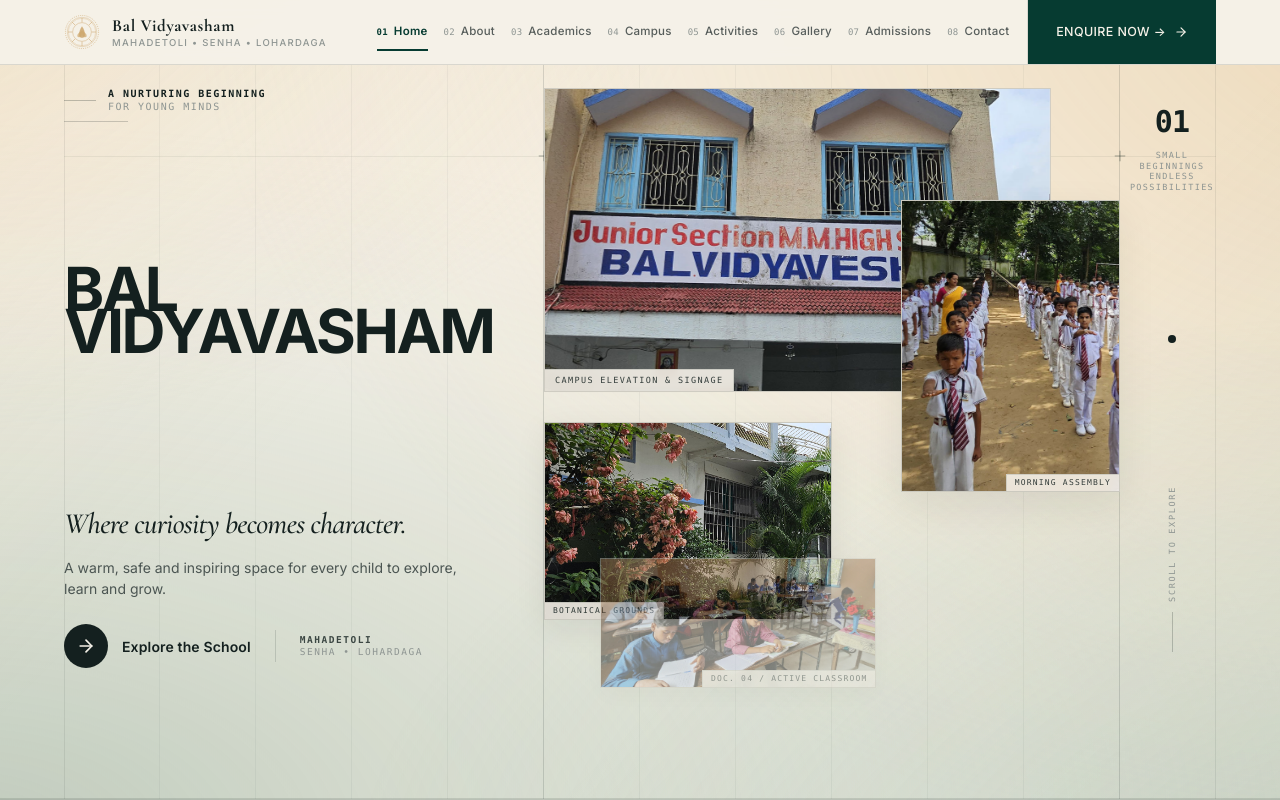
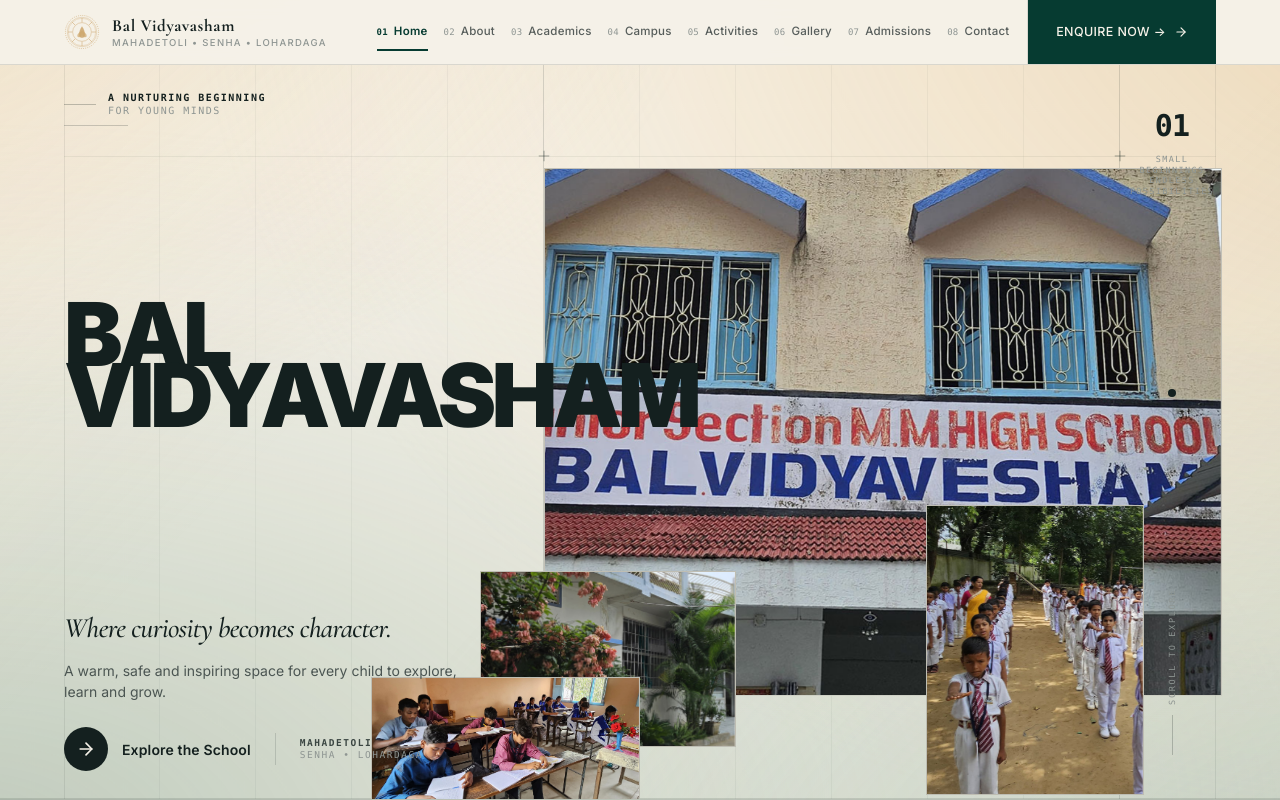
Before and after one commit to Krishna00s/Bal-Vidya-Vesham, a React (Vite) app: page / in a window 1280 px wide. Shown: the top 800 px of the page. Built offline with nearby package versions, Linux system fonts and the light colour scheme.

Commit message:
fix(hero): implement visual correction pass with massive display typography and dominant photographic scale

```diff
--- a/index.html
+++ b/index.html
@@ -8,8 +8,8 @@
     <meta name="description" content="Bal Vidyavasham School, Mahadetoli, Senha, Lohardaga. A nurturing beginning for young minds where curiosity becomes character." />
     <link rel="preconnect" href="https://fonts.googleapis.com" />
     <link rel="preconnect" href="https://fonts.gstatic.com" crossorigin />
-    <link href="https://fonts.googleapis.com/css2?family=Caveat:wght@400;500;600;700&family=Cormorant+Garamond:ital,wght@0,400;0,500;0,600;0,700;1,400;1,500;1,600&family=Inter:wght@300;400;500;600;700&display=swap" rel="stylesheet" />
-    <link rel="preload" as="image" href="/images/hero-student.jpg" fetchpriority="high" />
+    <link href="https://fonts.googleapis.com/css2?family=Caveat:wght@400;500;600;700&family=Cormorant+Garamond:ital,wght@0,400;0,500;0,600;0,700;1,400;1,500;1,600&family=Inter:wght@300;400;500;600;700;800;900&display=swap" rel="stylesheet" />
+    <link rel="preload" as="image" href="/images/hero-campus-exterior.jpg" fetchpriority="high" />
   </head>
   <body class="bg-[#F5F1E8] text-[#14201F] antialiased selection:bg-[#063B31] selection:text-[#F5F1E8]">
     <div id="root"></div>
--- a/src/components/sections/HeroSection.tsx
+++ b/src/components/sections/HeroSection.tsx
@@ -12,6 +12,7 @@
 
 export function HeroSection() {
   const sectionRef = useRef<HTMLElement>(null)
+  const titleRef = useRef<HTMLDivElement>(null)
   const mainFrameRef = useRef<HTMLDivElement>(null)
   const mainImageRef = useRef<HTMLImageElement>(null)
   const envFrameRef = useRef<HTMLDivElement>(null)
@@ -35,48 +36,47 @@
           },
         })
 
-        // Independent typography entrance
+        // Independent typography eyebrow entrance
         tl.from('.hero-eyebrow', {
           opacity: 0,
-          y: 14,
-          duration: 0.6,
+          y: 12,
+          duration: 0.55,
         })
+          // Monumental title restrained vertical reveal
           .from(
             '.hero-heading-line',
             {
               opacity: 0,
-              y: 32,
+              y: 42,
               stagger: 0.12,
-              duration: 0.8,
+              duration: 0.85,
             },
-            '-=0.35',
+            '-=0.3',
           )
 
-        // Primary dominant hero photograph clip-path reveal
+        // Dominant primary hero photograph clip-path reveal
         if (mainFrameRef.current) {
           tl.fromTo(
             mainFrameRef.current,
             {
               clipPath: 'inset(0% 0% 100% 0%)',
-              opacity: 0.15,
             },
             {
               clipPath: 'inset(0% 0% 0% 0%)',
-              opacity: 1,
-              duration: 1.1,
+              duration: 1.15,
               ease: 'power3.inOut',
             },
-            '-=0.55',
+            '-=0.65',
           )
         }
 
-        // Supporting photographs enter with small opposing translations
+        // Supporting photographs enter with subtle opposing translations (never faded)
         if (envFrameRef.current) {
           tl.from(
             envFrameRef.current,
             {
-              x: -24,
-              y: 18,
+              x: -22,
+              y: 20,
               opacity: 0,
               duration: 0.85,
               ease: 'power2.out',
@@ -89,8 +89,8 @@
           tl.from(
             assemblyFrameRef.current,
             {
-              x: 24,
-              y: 18,
+              x: 22,
+              y: 20,
               opacity: 0,
               duration: 0.85,
               ease: 'power2.out',
@@ -103,9 +103,9 @@
           tl.from(
             classroomFrameRef.current,
             {
-              y: 22,
+              y: 24,
               opacity: 0,
-              duration: 0.75,
+              duration: 0.8,
               ease: 'power2.out',
             },
             '-=0.6',
@@ -118,7 +118,7 @@
           {
             opacity: 0,
             y: 16,
-            duration: 0.7,
+            duration: 0.65,
           },
           '-=0.6',
         )
@@ -127,7 +127,7 @@
             {
               opacity: 0,
               y: 14,
-              duration: 0.65,
+              duration: 0.6,
             },
             '-=0.55',
           )
@@ -136,7 +136,7 @@
             {
               opacity: 0,
               y: 12,
-              duration: 0.6,
+              duration: 0.55,
             },
             '-=0.5',
           )
@@ -153,7 +153,7 @@
         // Main photograph subtle internal parallax
         if (mainImageRef.current && sectionRef.current) {
           gsap.to(mainImageRef.current, {
-            yPercent: -8,
+            yPercent: -6,
             ease: 'none',
             scrollTrigger: {
               trigger: sectionRef.current,
@@ -168,7 +168,7 @@
         // Environmental courtyard drift (Rate A)
         if (envFrameRef.current && sectionRef.current) {
           gsap.to(envFrameRef.current, {
-            yPercent: -14,
+            yPercent: -12,
             ease: 'none',
             scrollTrigger: {
               trigger: sectionRef.current,
@@ -183,7 +183,7 @@
         // Emotional assembly portrait drift (Rate B)
         if (assemblyFrameRef.current && sectionRef.current) {
           gsap.to(assemblyFrameRef.current, {
-            yPercent: -22,
+            yPercent: -18,
             ease: 'none',
             scrollTrigger: {
               trigger: sectionRef.current,
@@ -195,17 +195,11 @@
           })
         }
 
-        // Classroom study storytelling transition into Section 02
+        // Classroom study subtle drift participating in transition toward next section
+        // Note: OPACITY REMAINS 1 AT ALL TIMES (NO FADING)
         if (classroomFrameRef.current && sectionRef.current) {
-          gsap.fromTo(
-            classroomFrameRef.current,
-            {
-              opacity: 0.45,
-              yPercent: 0,
-            },
-            {
-              opacity: 1,
-              yPercent: -28,
+          gsap.to(classroomFrameRef.current, {
+            yPercent: -22,
             ease: 'none',
             scrollTrigger: {
               trigger: sectionRef.current,
@@ -214,8 +208,22 @@
               scrub: 0.75,
               invalidateOnRefresh: true,
             },
+          })
+        }
+
+        // Monumental title subtle shift
+        if (titleRef.current && sectionRef.current) {
+          gsap.to(titleRef.current, {
+            yPercent: -4,
+            ease: 'none',
+            scrollTrigger: {
+              trigger: sectionRef.current,
+              start: 'top top',
+              end: 'bottom top',
+              scrub: 0.5,
+              invalidateOnRefresh: true,
             },
-          )
+          })
         }
       }
     }, sectionRef)
@@ -233,12 +241,12 @@
       ref={sectionRef}
       id="home"
       aria-label="Bal Vidyavasham School Introduction"
-      className="relative w-full overflow-hidden bg-transparent border-b border-[rgba(20,32,31,0.14)] min-h-[calc(100svh-3.5rem)] sm:min-h-[calc(100svh-4rem)] lg:min-h-[calc(100svh-4rem)] lg:max-h-[1080px] flex flex-col justify-between"
+      className="relative w-full overflow-hidden bg-transparent border-b border-[rgba(20,32,31,0.14)] min-h-[calc(100svh-3.5rem)] sm:min-h-[calc(100svh-4rem)] lg:h-[calc(100svh-4rem)] lg:min-h-[720px] lg:max-h-[1080px] flex flex-col justify-between"
     >
       {/* Background Architectural Grid Overlay */}
       <GridOverlay />
 
-      <Container className="relative z-10 h-full flex flex-col justify-center py-5 sm:py-6 lg:py-6 2xl:py-8">
+      <Container className="relative z-10 h-full flex flex-col justify-between py-5 sm:py-6 lg:py-6 xl:py-7 2xl:py-8">
         {/* Single Unified Responsive Editorial Grid */}
         <div className="grid grid-cols-1 lg:grid-cols-12 gap-y-6 sm:gap-y-8 lg:gap-y-0 h-full items-stretch relative">
 
@@ -266,9 +274,13 @@
             <div className="mt-2 w-12 sm:w-16 h-[1px] bg-[rgba(20,32,31,0.2)]" aria-hidden="true" />
           </div>
 
-          {/* Architectural Headline BAL VIDYAVASHAM (Col 1 to 5 / spans to 6 on Desktop) */}
-          <div className="order-2 lg:col-start-1 lg:col-end-6 lg:row-start-2 z-20 self-center py-1 sm:py-2">
-            <h1 className="hero-title-mobile lg:hero-title-desktop font-sans font-bold uppercase tracking-[-0.038em] lg:tracking-[-0.045em] text-[#14201F] select-none">
+          {/* Monumental Editorial Display Headline BAL VIDYAVASHAM */}
+          {/* Sits on Left and naturally extends horizontally across boundary toward/over photography */}
+          <div
+            ref={titleRef}
+            className="order-2 lg:col-start-1 lg:col-end-7 lg:row-start-2 z-20 self-center py-1 sm:py-2 select-none pointer-events-none"
+          >
+            <h1 className="hero-title-mobile lg:hero-title-desktop font-sans font-black uppercase text-[#14201F]">
               <span className="hero-heading-line block">
                 {HERO_CONTENT.schoolNamePrimary}
               </span>
@@ -278,13 +290,14 @@
             </h1>
           </div>
 
-          {/* Photographic Composition (Cols 6 to 11 on Desktop; asymmetric editorial flow on Mobile) */}
-          <div className="order-3 lg:col-start-6 lg:col-end-12 lg:row-start-1 lg:row-end-4 relative z-10 w-full h-full min-h-[380px] sm:min-h-[460px] lg:min-h-[540px] xl:min-h-[580px] flex flex-col justify-start">
+          {/* Right Photographic Composition (~60-70% visual prominence on Desktop) */}
+          <div className="order-3 lg:col-start-6 lg:col-end-12 lg:row-start-1 lg:row-end-4 relative z-10 w-full h-full min-h-[380px] sm:min-h-[460px] lg:min-h-[540px] xl:min-h-[600px] flex flex-col justify-center">
 
-            {/* 1. Primary Hero Photograph: Exterior & Signage (slider1.jpg) */}
+            {/* 1. Dominant Primary Hero Photograph: Campus Exterior & Signage (slider1.jpg) */}
+            {/* Target 50-56vw width, 62-68vh height on desktop, visually occupying majority of right half */}
             <div
               ref={mainFrameRef}
-              className="hero-main-frame relative z-10 w-full lg:w-[88%] aspect-[16/10] sm:aspect-[16/9.6] border border-[rgba(20,32,31,0.14)] bg-[#EEE9DD] overflow-hidden shadow-[0_4px_24px_rgba(20,32,31,0.04)]"
+              className="hero-main-frame relative z-10 w-full lg:w-[50vw] xl:w-[53vw] 2xl:w-[55vw] lg:h-[62vh] xl:h-[66vh] 2xl:h-[68vh] min-h-[340px] sm:min-h-[420px] lg:min-h-[500px] border border-[rgba(20,32,31,0.2)] bg-[#EEE9DD] overflow-hidden"
             >
               <img
                 ref={mainImageRef}
@@ -294,18 +307,16 @@
                 loading="eager"
                 fetchPriority="high"
               />
-              <div className="absolute bottom-0 left-0 z-20 font-mono text-[8px] sm:text-[8.5px] uppercase tracking-[0.16em] text-[#14201F]/85 bg-[#F5F1E8]/90 backdrop-blur-xs px-2.5 py-1 border-t border-r border-[rgba(20,32,31,0.12)] select-none">
-                {HERO_CONTENT.photography.primary.caption}
-              </div>
             </div>
 
-            {/* Supporting Images Duo: Courtyard & Assembly */}
-            <div className="flex flex-row items-stretch gap-2.5 sm:gap-3.5 mt-2.5 sm:mt-3.5 w-full lg:contents">
+            {/* Supporting Images: Courtyard & Assembly */}
+            <div className="flex flex-row items-stretch gap-2.5 sm:gap-3.5 mt-3 sm:mt-4 w-full lg:contents">
 
               {/* 2. Secondary Environmental Photograph: Botanical Grounds (slider2.jpg) */}
+              {/* Partially overlapping lower-left region of slider1 */}
               <div
                 ref={envFrameRef}
-                className="hero-env-frame relative lg:absolute lg:bottom-12 lg:left-0 z-20 w-[57%] lg:w-[48%] xl:w-[50%] aspect-[4/3] sm:aspect-[16/11] border border-[rgba(20,32,31,0.16)] bg-[#EEE9DD] overflow-hidden shadow-[0_8px_30px_rgba(20,32,31,0.07)]"
+                className="hero-env-frame relative lg:absolute lg:bottom-6 lg:-left-12 xl:lg:-left-16 2xl:lg:-left-20 z-25 w-[56%] lg:w-[19vw] xl:w-[20vw] lg:min-w-[210px] lg:max-w-[320px] aspect-[4/3] sm:aspect-[16/11] border border-[rgba(20,32,31,0.22)] bg-[#EEE9DD] overflow-hidden"
               >
                 <img
                   ref={envImageRef}
@@ -314,15 +325,13 @@
                   className="absolute -top-[5%] left-0 w-full h-[115%] object-cover object-[24%_45%] will-change-transform pointer-events-none select-none"
                   loading="eager"
                 />
-                <div className="absolute bottom-0 left-0 z-20 font-mono text-[7.5px] sm:text-[8px] uppercase tracking-[0.15em] text-[#14201F]/85 bg-[#F5F1E8]/90 backdrop-blur-xs px-2 py-0.5 border-t border-r border-[rgba(20,32,31,0.12)] select-none">
-                  {HERO_CONTENT.photography.environmental.caption}
-                </div>
               </div>
 
               {/* 3. Emotional Portrait Photograph: Morning Assembly (slider3.jpg) */}
+              {/* Strongest secondary image in portrait crop, overlapping lower-right of slider1 */}
               <div
                 ref={assemblyFrameRef}
-                className="hero-assembly-frame relative lg:absolute lg:top-28 lg:right-0 z-25 w-[43%] lg:w-[36%] xl:w-[38%] aspect-[3/4] border border-[rgba(20,32,31,0.16)] bg-[#EEE9DD] overflow-hidden shadow-[0_12px_36px_rgba(20,32,31,0.08)]"
+                className="hero-assembly-frame relative lg:absolute lg:-bottom-6 lg:-right-4 xl:lg:-right-6 2xl:lg:-right-8 z-30 w-[44%] lg:w-[16vw] xl:w-[17vw] lg:min-w-[180px] lg:max-w-[270px] aspect-[3/4] border border-[rgba(20,32,31,0.22)] bg-[#EEE9DD] overflow-hidden"
               >
                 <img
                   ref={assemblyImageRef}
@@ -331,9 +340,6 @@
                   className="absolute -top-[5%] left-0 w-full h-[115%] object-cover object-[28%_42%] will-change-transform pointer-events-none select-none"
                   loading="eager"
                 />
-                <div className="absolute bottom-0 right-0 z-20 font-mono text-[7.5px] sm:text-[8px] uppercase tracking-[0.15em] text-[#14201F]/85 bg-[#F5F1E8]/90 backdrop-blur-xs px-2 py-0.5 border-t border-l border-[rgba(20,32,31,0.12)] select-none">
-                  {HERO_CONTENT.photography.emotional.caption}
-                </div>
               </div>
 
             </div>
@@ -343,7 +349,7 @@
           {/* Narrative Statement, Copy & Primary Action (Col 1 to 5 on Desktop) */}
           <div className="order-4 lg:col-start-1 lg:col-end-6 lg:row-start-3 z-20 self-end pt-2 sm:pt-3 lg:pt-4 flex flex-col gap-3.5 sm:gap-4 2xl:gap-5">
             {/* Secondary Editorial Voice: Serif Statement */}
-            <p className="hero-statement font-serif italic text-[clamp(1.35rem,2.3vw,2.25rem)] font-medium text-[#14201F] leading-[1.14] tracking-tight max-w-[380px] 2xl:max-w-[440px]">
+            <p className="hero-statement font-serif italic text-[clamp(1.35rem,2.2vw,2.25rem)] font-medium text-[#14201F] leading-[1.14] tracking-tight max-w-[380px] 2xl:max-w-[440px]">
               {HERO_CONTENT.statement}
             </p>
 
@@ -380,9 +386,10 @@
 
           {/* 4. Learning Photograph: Active Classroom (slider4.jpg) */}
           {/* Positioned at bottom threshold to visually transition into Section 02 */}
+          {/* Note: Opacity is strictly 1 (never faded) */}
           <div
             ref={classroomFrameRef}
-            className="hero-classroom-frame order-5 lg:order-none lg:col-start-6 lg:col-end-12 lg:row-start-3 self-end z-30 w-full lg:w-[46%] xl:w-[48%] aspect-[16/8] sm:aspect-[16/7.5] border border-[rgba(20,32,31,0.16)] bg-[#EEE9DD] overflow-hidden shadow-[0_8px_24px_rgba(20,32,31,0.06)] mt-4 lg:mt-0 lg:translate-x-14 lg:translate-y-5"
+            className="hero-classroom-frame order-5 lg:order-none lg:absolute lg:-bottom-8 lg:left-[22vw] xl:lg:left-[24vw] 2xl:lg:left-[26vw] z-20 w-full lg:w-[20vw] xl:w-[21vw] lg:min-w-[220px] lg:max-w-[320px] aspect-[16/8] sm:aspect-[16/7.5] border border-[rgba(20,32,31,0.22)] bg-[#EEE9DD] overflow-hidden mt-4 lg:mt-0"
           >
             <img
               ref={classroomImageRef}
@@ -391,9 +398,6 @@
               className="absolute -top-[5%] left-0 w-full h-[120%] object-cover object-[32%_58%] will-change-transform pointer-events-none select-none"
               loading="lazy"
             />
-            <div className="absolute bottom-0 right-0 z-20 font-mono text-[7.5px] sm:text-[8px] uppercase tracking-[0.15em] text-[#14201F]/85 bg-[#F5F1E8]/90 backdrop-blur-xs px-2 py-0.5 border-t border-l border-[rgba(20,32,31,0.12)] select-none">
-              {HERO_CONTENT.photography.learning.caption}
-            </div>
           </div>
 
           {/* Right Sidebar Metadata (Col 12 on Desktop) */}
--- a/src/index.css
+++ b/src/index.css
@@ -135,31 +135,36 @@
   }
 }
 
-/* Swiss Editorial Display Headline Classes */
+/* Swiss Editorial Display Headline Classes — Monumental Editorial Scale */
 .hero-title-mobile {
-  font-size: clamp(1.85rem, 7.4vw, 2.75rem);
-  line-height: 0.92;
-  letter-spacing: -0.038em;
+  font-size: clamp(2.8rem, 11vw, 4.5rem);
+  line-height: 0.85;
+  letter-spacing: -0.05em;
+  font-weight: 800;
 }
 
 @media (min-width: 640px) {
   .hero-title-mobile {
-    font-size: clamp(2.6rem, 6.4vw, 3.8rem);
-    line-height: 0.88;
-    letter-spacing: -0.04em;
+    font-size: clamp(3.8rem, 9.5vw, 5.5rem);
+    line-height: 0.83;
+    letter-spacing: -0.055em;
+    font-weight: 900;
   }
 }
 
 .hero-title-desktop {
-  font-size: clamp(4.25rem, 7.2vw, 7.6rem);
+  font-size: clamp(5.5rem, 8.5vw, 10rem);
   line-height: 0.82;
-  letter-spacing: -0.045em;
+  letter-spacing: -0.06em;
+  font-weight: 900;
 }
 
 @media (min-width: 1536px) {
   .hero-title-desktop {
-    font-size: clamp(5.0rem, 7.6vw, 8.0rem);
+    font-size: clamp(6.5rem, 9vw, 11rem);
     line-height: 0.80;
+    letter-spacing: -0.06em;
+    font-weight: 900;
   }
 }
 
```
Lines whose indentation alone changed are shown as unchanged.
